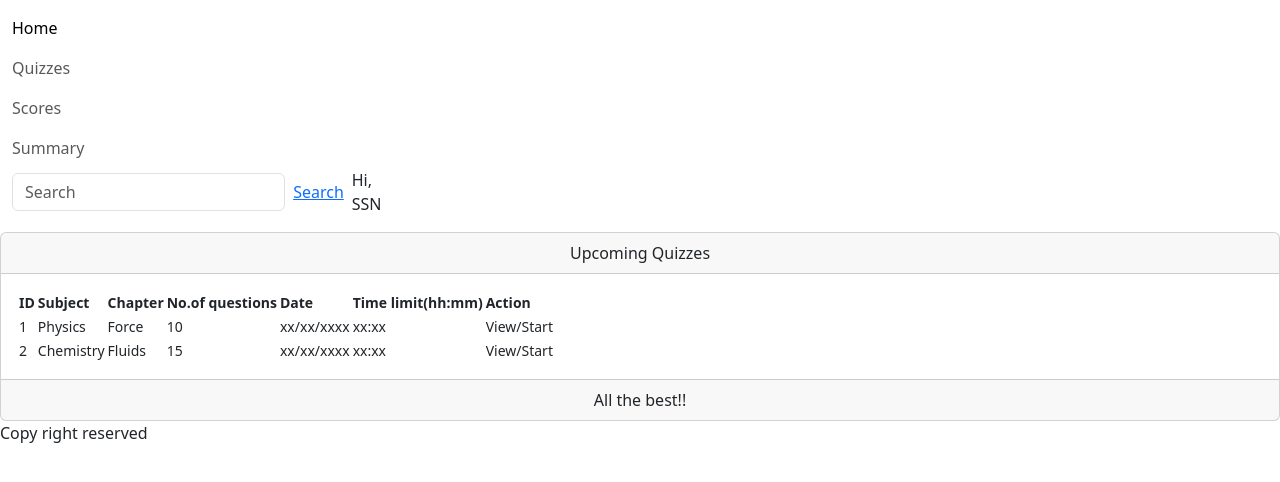
After one commit to sivakoti-satyacomp/SSN_Quiz_master, a Flask app: page /user in a window 1280 px wide. The commit adds this page. Shown: the top 482 px of the page. Run offline with Flask 3, Linux system fonts and the light colour scheme; some libraries are stand-ins or nearby versions.

Commit message:
Fourth commit milestone for UI only

```diff
--- a/static/main.css
+++ /dev/null
@@ -1,3 +0,0 @@
-.container{
-
-}
--- /dev/null
+++ b/static/styles/main.css
@@ -0,0 +1,31 @@
+.panel{
+    margin: auto;
+    border: 2px solid rgb(172, 172, 223);
+    height: auto;
+    width: 80%;
+    border-radius: 10px;
+}
+
+.center-div{
+    text-align: center;
+    margin: auto;
+    color: rgb(55, 117, 233);
+}
+
+.card-table table,
+.card-table th,
+.card-table td
+{
+    border: 1px solid white;
+    text-align: left;
+    font-size: 12px;
+}
+
+.centered-table table,
+.centered-table th,
+.centered-table td
+{
+    border: 1px solid white;
+    text-align: left;
+    font-size: 14px;
+}
--- /dev/null
+++ b/templates/user_dashboard.html
@@ -0,0 +1,20 @@
+{% extends "user_navbar.html" %}
+<!--User upcoming quizzes-->
+{%block user_navbar %}
+<div class="card text-center">
+  <div class="card-header">
+    Upcoming Quizzes
+  </div>
+  <div class="card-body">
+    <table class="centered-table">
+    <tr><th>ID</th><th>Subject</th><th>Chapter</th><th>No.of questions</th><th>Date</th><th>Time limit(hh:mm)</th><th>Action</th></tr>
+    <tr><td>1</td><td>Physics</td><td>Force</td><td>10</td><td>xx/xx/xxxx</td><td>xx:xx</td><td>View/Start</td></tr>
+    <tr><td>2</td><td>Chemistry</td><td>Fluids</td><td>15</td><td>xx/xx/xxxx</td><td>xx:xx</td><td>View/Start</td></tr>
+</table>
+  </div>
+  <div class="card-footer fg-2">
+    All the best!!
+  </div>
+</div>
+<!--end-->
+{% endblock %}
--- /dev/null
+++ b/templates/user_navbar.html
@@ -0,0 +1,43 @@
+<!DOCTYPE html>
+<html lang="en">
+<head>
+    <meta charset="UTF-8">
+    <meta name="viewport" content="width=device-width, initial-scale=1.0">
+    <link href="/static/styles/main.css" rel="stylesheet">
+    <link href="https://cdn.jsdelivr.net/npm/bootstrap@6.0.0-alpha.1/dist/css/bootstrap.min.css" rel="stylesheet" integrity="sha384-B/GM4XqrwHnWXNOWMbloTmrYXZg10cakYGmpfsR/bbzQ6JAJI4ihuyADKLnBgrCe" crossorigin="anonymous">
+    <title>User Navbar</title>
+</head>
+<body>
+<nav class="navbar md:navbar-expand bg-1">
+  <div class="container-fluid">
+        <div class="drawer-body mb-2 md:mb-0">
+        <ul class="nav navbar-nav me-auto">
+          <li class="nav-item">
+            <a class="nav-link active" aria-current="page" href="#">Home</a>
+          </li>
+          <li class="nav-item">
+            <a class="nav-link" href="#">Quizzes</a>
+          </li>
+          <li class="nav-item">
+            <a class="nav-link" href="#">Scores</a>
+          </li>
+          <li class="nav-item">
+            <a class="nav-link" href="#">Summary</a>
+          </li>
+        </ul>
+        <form class="hstack gap-2" role="search">
+          <input class="form-control" type="search" placeholder="Search" aria-label="Search"/>
+            <a href="#" class="btn-solid theme-primary">Search</a>
+            <div>Hi, {{user_name}}</div>
+        </form>
+      </div>
+  </div>
+</nav>
+{%block user_navbar%}
+<!--User dashboard-->
+{%endblock%}
+<footer>
+  Copy right reserved
+</footer>
+</body>
+</html>
```
Also changed, not shown: templates/admin_dashboard.html (added, +19 -0 lines), templates/admin_navbar.html (added, +41 -0 lines), templates/index.html (+7 -1 lines).
